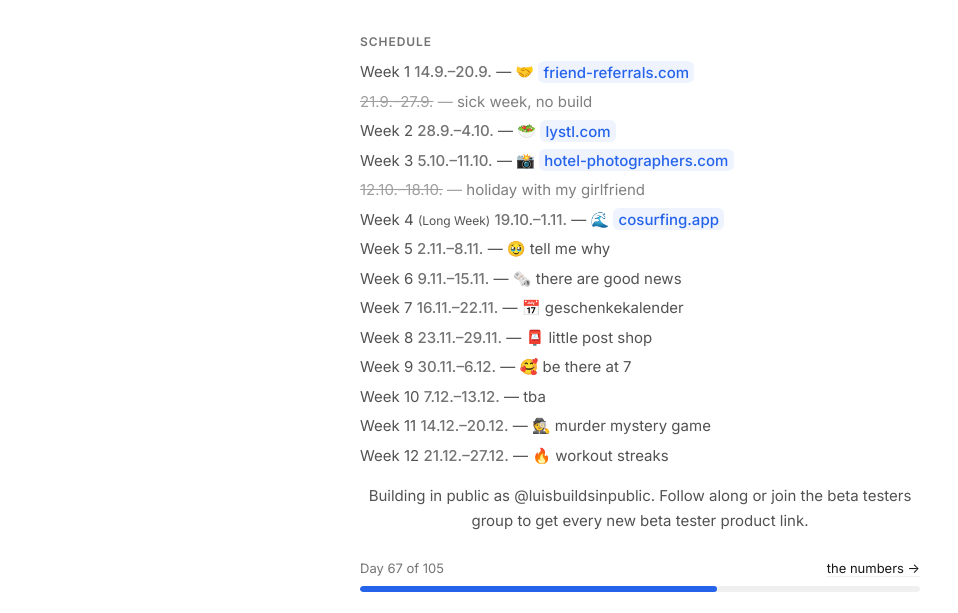
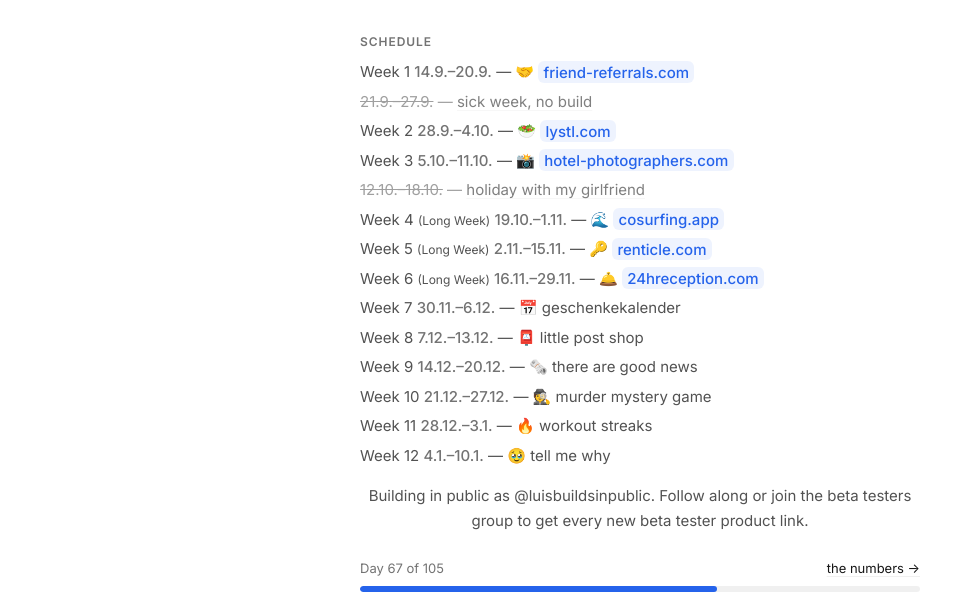
Before and after one commit to luisrieke/luisrieke.com, a plain HTML site: page 12-startups-in-12-weeks.html in a window 1280 px wide. Shown: the part 184-797 px from the top of the page, without its empty margins (0-958 px from the left). Drawn offline with Linux system fonts and the light colour scheme.

Commit message:
Update 12 startups schedule
Co-authored-by: Luis Rieke <luisrieke@users.noreply.github.com>

```diff
--- a/12-startups-in-12-weeks.html
+++ b/12-startups-in-12-weeks.html
@@ -59,14 +59,14 @@
           <li>Week 3 <u>5.10.–11.10.</u> — 📸 <span class="highlight"><a href="https://hotel-photographers.com/" target="_blank" rel="noopener noreferrer">hotel-photographers.com</a></span></li>
           <li class="week-skipped"><s>12.10.–18.10.</s> — <a href="https://youtube.com/shorts/ApHN7sLZEbM" target="_blank" rel="noopener noreferrer">holiday with my girlfriend</a></li>
           <li>Week 4 <span class="long-week">(Long Week)</span> <u>19.10.–1.11.</u> — 🌊 <span class="highlight"><a href="https://cosurfing.app/" target="_blank" rel="noopener noreferrer">cosurfing.app</a></span></li>
-          <li>Week 5 <u>2.11.–8.11.</u> — 🥹 tell me why</li>
-          <li>Week 6 <u>9.11.–15.11.</u> — 🗞️ there are good news</li>
-          <li>Week 7 <u>16.11.–22.11.</u> — 📅 geschenkekalender</li>
-          <li>Week 8 <u>23.11.–29.11.</u> — 📮 little post shop</li>
-          <li>Week 9 <u>30.11.–6.12.</u> — 🥰 be there at 7</li>
-          <li>Week 10 <u>7.12.–13.12.</u> — tba</li>
-          <li>Week 11 <u>14.12.–20.12.</u> — 🕵 murder mystery game</li>
-          <li>Week 12 <u>21.12.–27.12.</u> — 🔥 workout streaks</li>
+          <li>Week 5 <span class="long-week">(Long Week)</span> <u>2.11.–15.11.</u> — 🔑 <span class="highlight"><a href="https://renticle.com/" target="_blank" rel="noopener noreferrer">renticle.com</a></span></li>
+          <li>Week 6 <span class="long-week">(Long Week)</span> <u>16.11.–29.11.</u> — 🛎️ <span class="highlight"><a href="https://24hreception.com/" target="_blank" rel="noopener noreferrer">24hreception.com</a></span></li>
+          <li>Week 7 <u>30.11.–6.12.</u> — 📅 geschenkekalender</li>
+          <li>Week 8 <u>7.12.–13.12.</u> — 📮 little post shop</li>
+          <li>Week 9 <u>14.12.–20.12.</u> — 🗞️ there are good news</li>
+          <li>Week 10 <u>21.12.–27.12.</u> — 🕵️ murder mystery game</li>
+          <li>Week 11 <u>28.12.–3.1.</u> — 🔥 workout streaks</li>
+          <li>Week 12 <u>4.1.–10.1.</u> — 🥹 tell me why</li>
         </ul>
 
         <header class="special">
```
